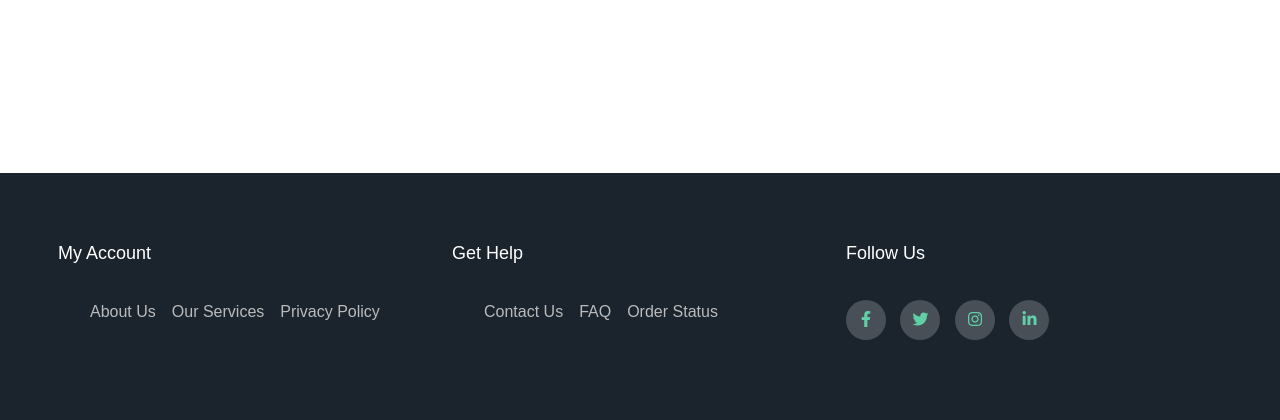
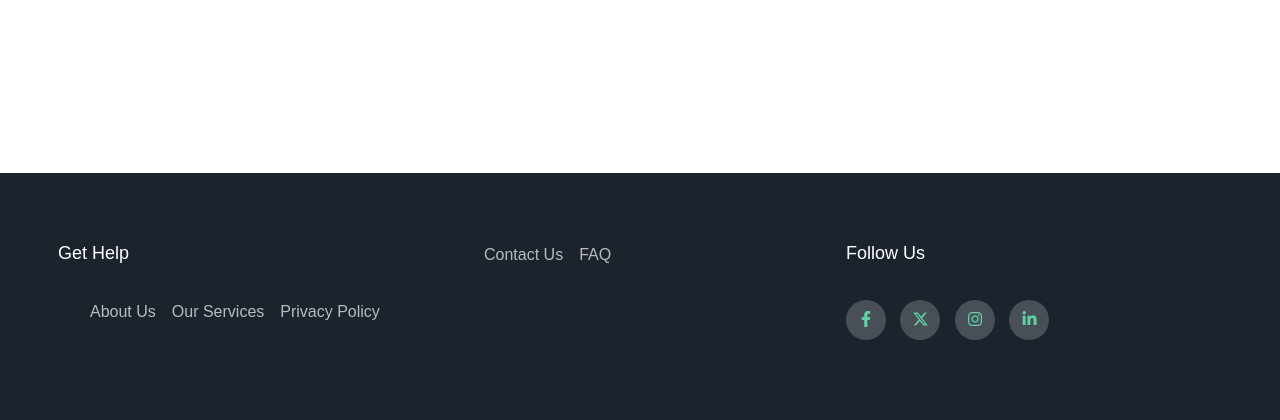
Before and after one commit to MrymAlsayed23/senior, a PHP site: page /customer/BusinessHome.php?bid=1 in a window 1280 px wide. Shown: the part 523-943 px from the top of the page. Run offline with PHP 8.4, Linux system fonts and the light colour scheme; data that the repository does not hold is empty; some libraries are stand-ins or nearby versions.

Commit message:
Update footer.php

```diff
--- a/customer/footer.php
+++ b/customer/footer.php
@@ -109,7 +109,7 @@
         <div class="footercontainer">
             <div class="row">
                 <div class="footer-col">
-                    <h4>My Account</h4>
+                    <h4>get help</h4>
                     <ul>
                         <li><a href="aboutUs.php">About Us</a></li>
                         <li><a href="service.php">Our Services</a></li>
@@ -117,11 +117,9 @@
                     </ul>
                 </div>
                 <div class="footer-col">
-                    <h4>get help</h4>
                     <ul>
                         <li><a href="contact.php?bid=<?php echo $bid;?>">Contact Us</a></li>
                         <li><a href="faq.php">FAQ</a></li>
-                        <li><a href="orderstatus.php">order status</a></li>
                     </ul>
                 </div>
 
@@ -129,7 +127,7 @@
                     <h4>follow us</h4>
                     <div class="social-links">
                         <a href="#"><i class="fab fa-facebook-f"></i></a>
-                        <a href="#"><i class="fab fa-twitter"></i></a>
+                        <a href="#"><i class="fab fa-x-twitter"></i></a>
                         <a href="#"><i class="fab fa-instagram"></i></a>
                         <a href="#"><i class="fab fa-linkedin-in"></i></a>
                     </div>
```
